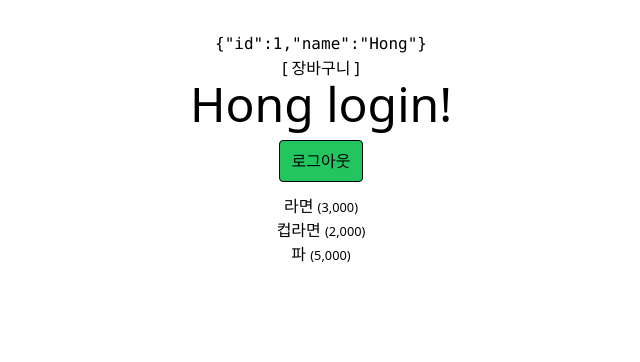
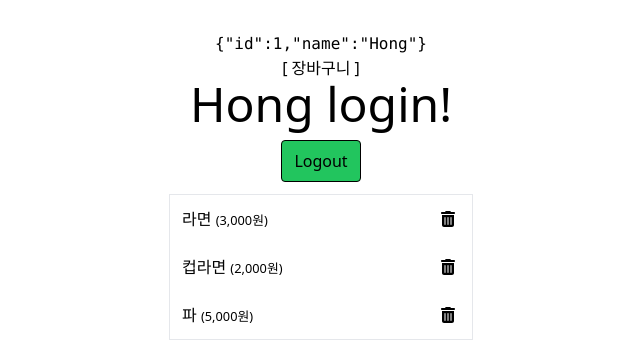
Before and after one commit to KyoungEun-creator/hanaro4, a React (Vite) app in the folder React/rbvite/: page / in a window 1280 px wide. Shown: the top 362 px of the page, without its empty margins (319-959 px from the left). Built offline with nearby package versions, Linux system fonts and the light colour scheme.

Commit message:
240923 add attributes in atom components

```diff
--- a/React/rbvite/src/App.tsx
+++ b/React/rbvite/src/App.tsx
@@ -24,11 +24,22 @@ export default function App() {
     setSession({ ...session, loginUser: { id, name } });
   };
 
+  const removeCartItem = (toRemoveId: number) => {
+    session.cart = session.cart.filter(({ id }) => id !== toRemoveId);
+    setSession({ ...session });
+  };
+
   return (
     <>
       <pre>{JSON.stringify(session.loginUser)}</pre>
       <h1>[ 장바구니 ]</h1>
-      <My session={session} logout={logout} login={login} />
+
+      <My
+        session={session}
+        logout={logout}
+        login={login}
+        removeCartItem={removeCartItem}
+      />
     </>
   );
 }
--- a/React/rbvite/src/components/Login.tsx
+++ b/React/rbvite/src/components/Login.tsx
@@ -1,12 +1,13 @@
 import { FormEvent, useState } from 'react';
-import LabelInput from './molecules/labelInput';
+import LabelInput from './molecules/LabelInput';
+import Button from './atoms/Button';
 
 export default function Login({
   login,
 }: {
   login: (id: number, name: string) => void;
 }) {
-  const [id, setId] = useState('');
+  const [id, setId] = useState(0);
   const [name, setName] = useState('');
 
   const signIn = (e: FormEvent<HTMLFormElement>) => {
@@ -33,7 +34,7 @@ export default function Login({
               <LabelInput
                 label='ID'
                 type='number'
-                onChange={(e) => setId(e.currentTarget.value)}
+                onChange={(e) => setId(+e.currentTarget.value)}
                 classNames='mt-3 rounded border p-3'
               />
             </div>
@@ -45,9 +46,11 @@ export default function Login({
               />
             </div>
           </div>
-          <button className='my-5 rounded bg-green-200 px-3 py-2'>
-            Sign In
-          </button>
+
+          <Button
+            classNames='my-5 rounded bg-green-200 px-3 py-2'
+            text='SignIn'
+          />
         </form>
       </div>
     </>
--- a/React/rbvite/src/components/My.tsx
+++ b/React/rbvite/src/components/My.tsx
@@ -1,14 +1,25 @@
+// import { useState } from 'react';
 import { Session } from '../App';
 import Login from './Login';
 import Profile from './Profile';
+import { FaTrashCan } from 'react-icons/fa6';
 
 type Props = {
   session: Session;
   logout: () => void;
   login: (id: number, name: string) => void;
+  removeCartItem: (itemId: number) => void;
 };
 
-export default function My({ session, logout, login }: Props) {
+export default function My({ session, logout, login, removeCartItem }: Props) {
+  // const [isEditing, setIsEditing] = useState(false);
+
+  const removeItem = (id: number) => {
+    if (confirm('Are u sure?')) {
+      removeCartItem(id);
+    }
+  };
+
   return (
     <>
       {session.loginUser ? (
@@ -18,16 +29,34 @@ export default function My({ session, logout, login }: Props) {
           <Login login={login} />
         </div>
       )}
-
-      <ul>
-        {session.cart.map(({ id, name, price }) => {
-          return (
-            <li key={id}>
-              {name} <small className='font-'>({price.toLocaleString()})</small>
-            </li>
-          );
-        })}
-      </ul>
+      <div className='flex justify-center'>
+        <div className='w-1/4 border'>
+          <ul>
+            {session.cart?.length ? (
+              session.cart.map(({ id, name, price }) => {
+                return (
+                  <li key={id} className='flex justify-between p-3'>
+                    <div>
+                      {name}{' '}
+                      <small className='font-'>
+                        ({price.toLocaleString()}원)
+                      </small>
+                    </div>
+                    <button
+                      onClick={() => removeItem(id)}
+                      className='btn btn-danger px-1 py-0'
+                    >
+                      <FaTrashCan />
+                    </button>
+                  </li>
+                );
+              })
+            ) : (
+              <li className='text-slate-500'>There is no items.</li>
+            )}
+          </ul>
+        </div>
+      </div>
     </>
   );
 }
--- a/React/rbvite/src/components/Profile.tsx
+++ b/React/rbvite/src/components/Profile.tsx
@@ -1,4 +1,5 @@
 import { Session } from '../App';
+import Button from './atoms/Button';
 
 type Props = {
   session: Session;
@@ -9,12 +10,11 @@ export default function Profile({ session, logout }: Props) {
   return (
     <>
       <h1 className='text-5xl'>{session.loginUser?.name} login!</h1>
-      <button
-        className='my-3 rounded border border-black bg-green-500 px-3 py-2'
+      <Button
+        text='Logout'
         onClick={logout}
-      >
-        로그아웃
-      </button>
+        classNames='my-3 rounded border border-black bg-green-500 px-3 py-2'
+      />
     </>
   );
 }
--- a/React/rbvite/src/components/atoms/Button.tsx
+++ b/React/rbvite/src/components/atoms/Button.tsx
@@ -1,8 +1,14 @@
+import { ButtonHTMLAttributes } from 'react';
+
 type Props = {
   text: string;
   classNames?: string;
-};
+} & ButtonHTMLAttributes<HTMLButtonElement>;
 
-export default function Button({ text, classNames = '' }: Props) {
-  return <button className={` ${classNames}`}>{text}</button>;
+export default function Button({ text, classNames = '', ...props }: Props) {
+  return (
+    <button {...props} className={` ${classNames}`}>
+      {text}
+    </button>
+  );
 }
--- a/React/rbvite/src/components/molecules/LabelInput.tsx
+++ b/React/rbvite/src/components/molecules/LabelInput.tsx
@@ -1,4 +1,4 @@
-import { ChangeEvent, useId } from 'react';
+import { ChangeEvent, InputHTMLAttributes, useId } from 'react';
 
 type Props = {
   label: string;
@@ -6,10 +6,12 @@ type Props = {
   placehoder?: string;
   onChange?: (e: ChangeEvent<HTMLInputElement>) => void;
   classNames?: string;
+  inputAttrs?: InputHTMLAttributes<HTMLInputElement>;
 };
 
 export default function LabelInput({
   label,
+  inputAttrs,
   type = 'text',
   placehoder = `${label}...`,
   onChange = () => {},
@@ -28,6 +30,7 @@ export default function LabelInput({
         id={label}
         placeholder={placehoder}
         onChange={onChange}
+        {...inputAttrs}
       />
     </>
   );
```
Also changed, not shown: React/rbvite/src/hooks/timer-hooks.ts (added).
